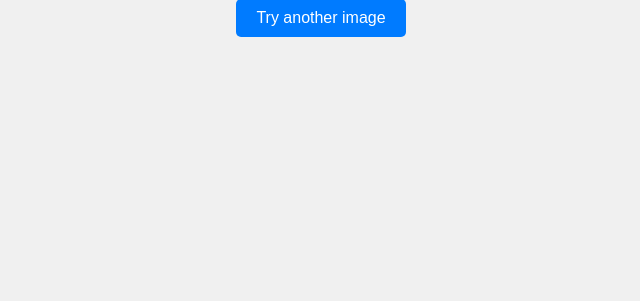
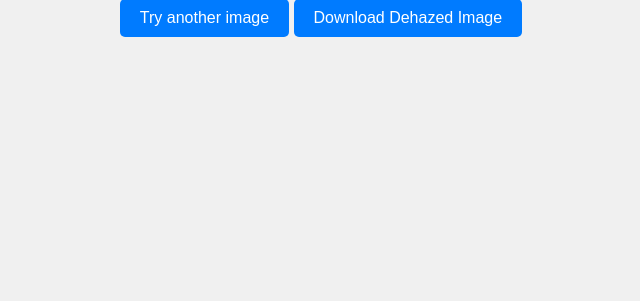
Before and after one commit to limhaowei/Dehazing-Algorithms, a Flask app: template templates/result.html in a window 1280 px wide. Shown: the part 499-800 px from the top of the page, without its empty margins (319-959 px from the left). Run offline with Flask 3, Linux system fonts and the light colour scheme; the template is opened without the code that fills it, so the values that code supplies are empty.

Commit message:
added option for user to download the image

```diff
--- a/app.py
+++ b/app.py
@@ -1,6 +1,6 @@
 from flask import Flask
 from config import UPLOAD_FOLDER
-from views import upload_file
+from views import upload_file, download_image
 
 app = Flask(__name__)
 app.config['UPLOAD_FOLDER'] = UPLOAD_FOLDER
@@ -9,5 +9,7 @@ app.secret_key = 'super_secret_key'  # Required for flashing messages
 # Register routes
 app.add_url_rule('/', 'upload_file', upload_file, methods=['GET', 'POST'])
 
+app.add_url_rule('/download/<filename>', 'download_image', download_image)
+
 if __name__ == '__main__':
     app.run(debug=True)
--- a/templates/result.html
+++ b/templates/result.html
@@ -20,6 +20,7 @@
     </div>
     <div class="actions">
         <a href="{{ url_for('upload_file') }}" class="button">Try another image</a>
+        <a href="{{ url_for('download_image', filename=result) }}" class="button">Download Dehazed Image</a>
     </div>
 </body>
 </html>
--- a/views.py
+++ b/views.py
@@ -1,4 +1,4 @@
-from flask import render_template, request, redirect, url_for, flash
+from flask import render_template, request, redirect, url_for, flash, send_from_directory
 from werkzeug.utils import secure_filename
 import os
 from config import UPLOAD_FOLDER, ALLOWED_EXTENSIONS
@@ -33,3 +33,7 @@ def upload_file():
 
             return render_template('result.html', original=filename, result=result_filename)
     return render_template('index.html')
+
+
+def download_image(filename):
+    return send_from_directory(UPLOAD_FOLDER, filename, as_attachment=True)
```
Also changed, not shown: static/uploads/I_AM_THE_SIGMA.png (deleted), static/uploads/alya.png (deleted), static/uploads/dehazed_test.jpg (added), static/uploads/test.jpg (added).
